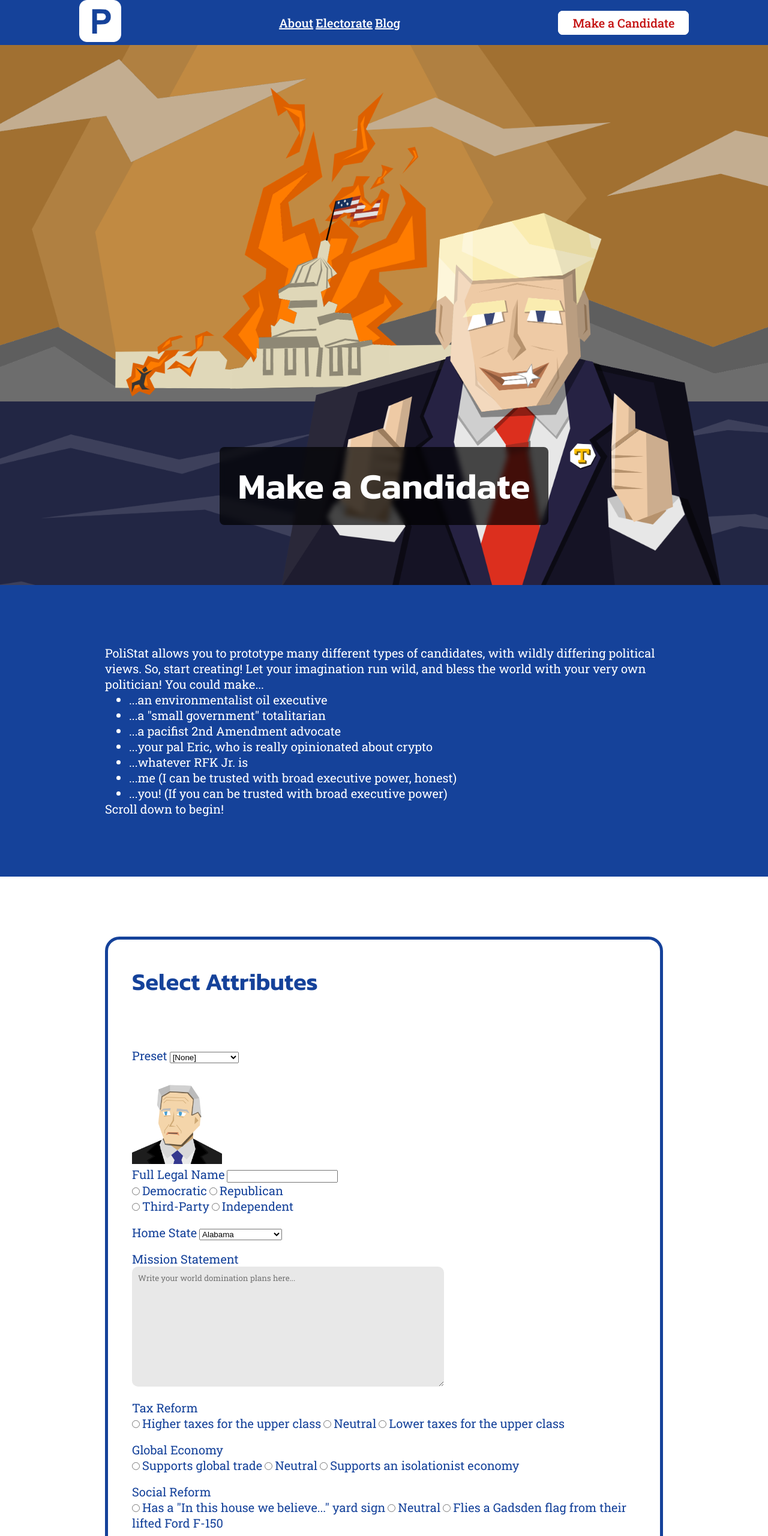
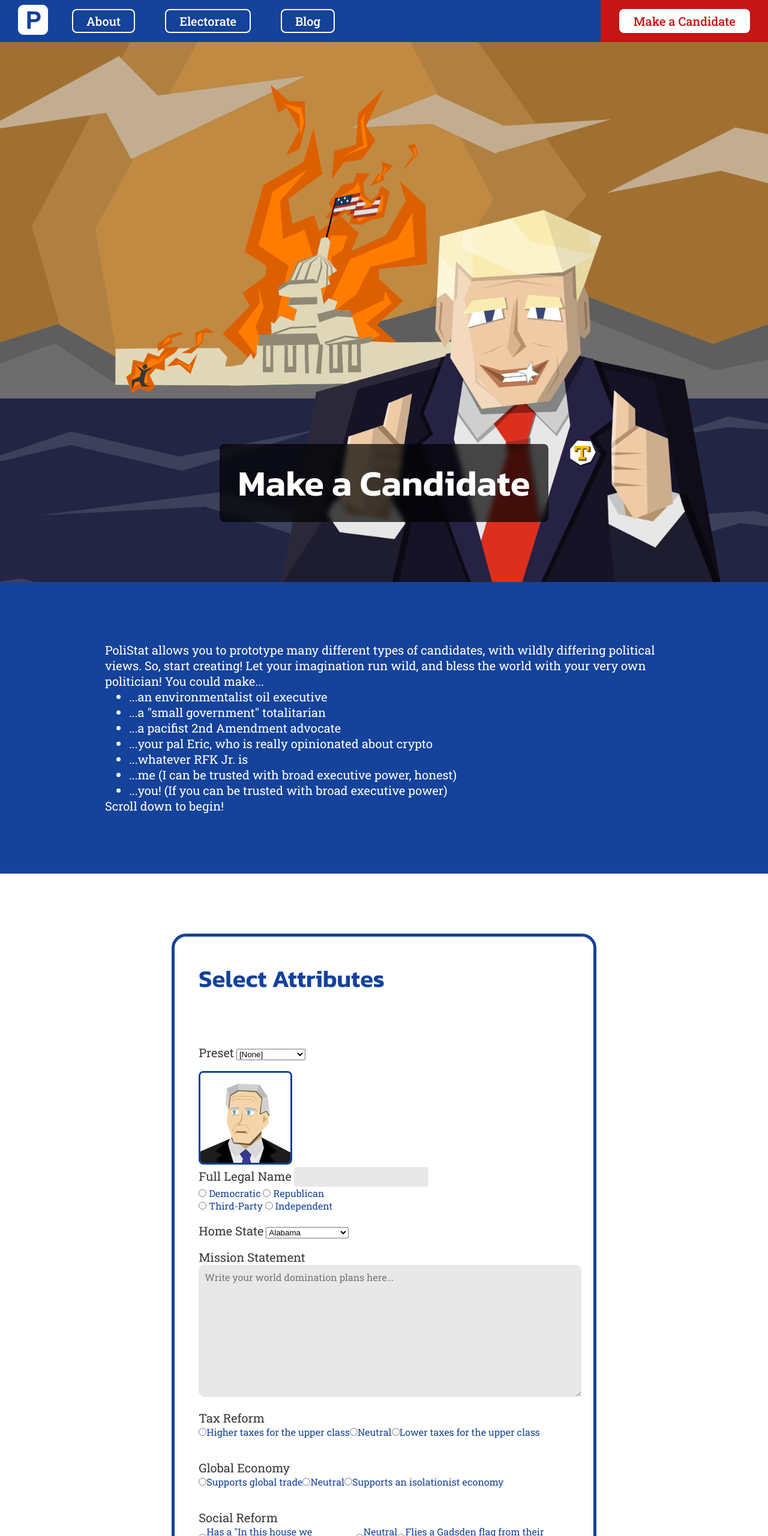
Before and after one commit to Caleb-Maggio/PoliStat, a plain HTML site: page make-a-candidate.html in a window 1280 px wide. Shown: the top 2560 px of the page at 60% size. Drawn offline with Linux system fonts and the light colour scheme.

Commit message:
Tweaked CSS and menubar

```diff
--- a/make-a-candidate.html
+++ b/make-a-candidate.html
@@ -17,15 +17,17 @@
 
         <header>
             <nav>
-                <div>
-                    <a href="index.html"><img src="images/polistat-logo.png" width=70 height=70 alt="A simple logo consisting of a letter p in a rounded square"></a>
+                <div id="menubar-logo-link">
+                    <a href="index.html">
+                        <img id="menubar-logo" src="images/polistat-logo.png" alt="A simple logo consisting of a letter p in a rounded square">
+                    </a>
                 </div>
-                <div>
+                    <div id="center-links">
                     <a class="link-blue" href="">About</a>
                     <a class="link-blue" href="">Electorate</a>
                     <a class="link-blue" href="scratchtest.html">Blog</a>
                 </div>
-                <div>
+                <div id="final-link">
                     <a class="special-link-red" href="make-a-candidate.html">Make a Candidate</a>
                 </div>
             </nav>
@@ -56,11 +58,11 @@
         </section>
 
         <section id="select-attributes" class="white-section">
-            <div>
+            <div id="attributes-form">
                 <h1>Select Attributes</h1>
 
                 <form id="candidate-creator">
-                    <label for="preset" id="preset">Preset</label>
+                    <label class="header-label" for="preset" id="preset">Preset</label>
                     <select name="preset" id="preset">
                         <option value="none">[None]</option>
                         <option value="joe-biden">Joe Biden</option>
@@ -74,10 +76,11 @@
                     </select>
                     <br><br>
 
-                    <img src="images/Vector-Biden.png" width=150 height=150 alt="An angular, vectorized characture of Joseph Biden, wistfully gazing off to his right side.">
+                    <img id="candidate-icon" src="images/Vector-Biden.png" width=150 height=150 alt="An angular,
+                     vectorized characture of Joseph Biden, wistfully gazing off to his right side.">
                     <br>
 
-                    <label for="full-legal-name">Full Legal Name</label>
+                    <label class="header-label" for="full-legal-name">Full Legal Name</label>
                     <input id="full-legal-name" type="text">
                     <br>
                     <input type="radio" name="party-select" id="democratic">
@@ -90,10 +93,9 @@
                     <input type="radio" name="party-select" id="independent">
                     <label for="independent">Independent</label>
 
-                    <br>
-                    <br>
+                    <br><br>
 
-                    <label for="home-state">Home State</label>
+                    <label class="header-label" for="home-state">Home State</label>
                     <select name="home-state" id="home-state">
                         <option value="alabama">Alabama</option>
                         <option value="alaska">Alaska</option>
@@ -148,70 +150,79 @@
                         <option value="wyoming">Wyoming</option>
                     </select>
 
+                    <br><br>
+
+                    <label class="header-label" for="mission-statement">Mission Statement</label>
                     <br>
-                    <br>
+                    <textarea placeholder="Write your world domination plans here..."></textarea>
 
-                    <label for="mission-statement">Mission Statement</label>
-                    <br>
-                    <textarea placeholder="Write your world domination plans here..." cols="60" rows="10"></textarea>
+                    <br><br>
 
-                    <br>
-                    <br>
-
-                    <label for="tax-reform">Tax Reform</label><br>
+                    <label class="header-label" for="tax-reform">Tax Reform</label><br>
+                    <div class="position-options">
                         <input type="radio" name="tax-reform" id="taxes-left">
                         <label for="taxes-left">Higher taxes for the upper class</label>
                         <input type="radio" name="tax-reform" id="taxes-neutral">
                         <label for="taxes-neutral">Neutral</label>
                         <input type="radio" name="tax-reform" id="taxes-right">
                         <label for="taxes-right">Lower taxes for the upper class</label>
+                    </div>
                     <br><br>
-                    <label for="global-economy">Global Economy</label><br>
+                    <label class="header-label" for="global-economy">Global Economy</label><br>
+                    <div class="position-options">
                         <input type="radio" name="global-economy" id="economy-left">
                         <label for="economy-left">Supports global trade</label>
                         <input type="radio" name="global-economy" id="economy-neutral">
                         <label for="economy-neutral">Neutral</label>
                         <input type="radio" name="global-economy" id="economy-right">
                         <label for="economy-right">Supports an isolationist economy</label>
+                    </div>
                     <br><br>
-                    <label for="social-reform">Social Reform</label><br>
+                    <label class="header-label" for="social-reform">Social Reform</label><br>
+                    <div class="position-options">
                         <input type="radio" name="social-reform" id="social-left">
                         <label for="social-left">Has a "In this house we believe..." yard sign</label>
                         <input type="radio" name="social-reform" id="social-neutral">
                         <label for="social-neutral">Neutral</label>
                         <input type="radio" name="social-reform" id="social-right">
                         <label for="social-right">Flies a Gadsden flag from their lifted Ford F-150</label>
+                    </div>
                     <br><br>
-                    <label for="federal-power">Federal Power</label><br>
+                    <label class="header-label" for="federal-power">Federal Power</label><br>
+                    <div class="position-options">
                         <input type="radio" name="federal-power" id="federal-left">
                         <label for="federal-left">Supports expanding the federal government</label>
                         <input type="radio" name="federal-power" id="federal-neutral">
                         <label for="federal-neutral">Neutral</label>
                         <input type="radio" name="federal-power" id="federal-right">
                         <label for="federal-right">Opposes expanding the federal government</label>
+                    </div>
                     <br><br>
-                    <label for="immigration">Immigration</label><br>
+                    <label class="header-label" for="immigration">Immigration</label><br>
+                    <div class="position-options">
                         <input type="radio" name="immigration" id="immigration-left">
                         <label for="immigration-left">Supports increased immigration</label>
                         <input type="radio" name="immigration" id="immigration-neutral">
                         <label for="immigration-neutral">Neutral</label>
                         <input type="radio" name="immigration" id="immigration-right">
                         <label for="immigration-right">Supports stricter immigration control</label>
+                    </div>
                     <br><br>
-                    <label for="environment">Environment</label><br>
+                    <label class="header-label" for="environment">Environment</label><br>
+                    <div class="position-options">
                         <input type="radio" name="environment" id="environment-left">
                         <label for="environment-left">Save the Trees</label>
                         <input type="radio" name="environment" id="environment-neutral">
                         <label for="environment-neutral">Neutral</label>
                         <input type="radio" name="environment" id="environment-right">
                         <label for="environment-right">Save the Oil Fields</label>
+                    </div>
 
+                    <br><br>
+
+                    <label class="header-label" for="personal-questions">If you had a billion dollars (assuming you don't already) what would you do?</label>
                     <br>
-                    <br>
-
-                    <label for="personal-questions">If you had a billion dollars (assuming you don't already) what would you do?</label>
-                    <br>
-                    <textarea placeholder="I would buy a puppy and maybe a Lockheed-Martin F-35" cols="60" rows="10"></textarea>
+                    <textarea placeholder="I would buy a puppy and maybe a Lockheed-Martin F-35"></textarea>
                 </form>
             </div>
         </section>
--- a/styles/style.css
+++ b/styles/style.css
@@ -37,7 +37,13 @@ label {
     color: #15429A;
     font-family: "Roboto Slab";
     font-weight: normal;
+    font-size: 16px;
+}
+
+.header-label {
+    color: #383838;
     font-size: 20px;
+    font-weight: 600px;
 }
 
 textarea {
@@ -45,19 +51,56 @@ textarea {
     border-style: none;
     border-radius: 10px;
     font-family: "Roboto Slab";
+    font-size: 16px;
     padding: 10px;
+}
+
+input[type=text] {
+    background-color: #e8e8e8;
+    border-style: none;
+    border-radius: 4px;
+    font-family: "Roboto Slab";
+    font-size: 16px;
+    padding: 6px;
 }
 
 /* sitewide layouts */
 
+/* subsection: menubar */
+
 header nav {
     background-color: #15429A;
     display: flex;
+    height: 70px;
 }
 
-header nav div {
-    margin: auto;
+#menubar-logo-link {
+    margin: 0px 30px 0px 30px;
+    display: flex;
+    align-items: center;
 }
+
+#menubar-logo {
+    width: 50px;
+}
+
+#center-links {
+    width: 100%;
+    display: flex;
+    justify-content: flex-start;
+    align-items: center;
+    gap: 30px;
+}
+
+#final-link {
+    width: 400px;
+    background-color: #c51515;
+    display: flex;
+    align-items: center;
+    justify-content: center;
+}
+
+/* other stuff */
 
 section {
     padding: 100px 175px;
@@ -73,6 +116,41 @@ section {
 
 .red-section {
     background-color: #c51515;
+}
+
+.link-blue {
+    padding: 5px 22px;
+    margin: 0px 10px;
+    border: 2px;
+    border-color: white;
+    border-style: solid;
+    border-radius: 8px;
+    color: white;
+    text-decoration-line: none;
+    transition: color 150ms linear, background-color 150ms linear;
+}
+
+.link-blue:hover {
+    background-color: white;
+    color: #15429A;
+    transition: color 150ms linear, background-color 150ms linear;
+}
+
+.special-link-blue {
+    background-color: white;
+    color: #15429A;
+    padding: 5px 22px;
+    border: 2px;
+    border-style: solid;
+    border-color: white;
+    border-radius: 8px;
+    text-decoration-line: none;
+    transition: color 150ms linear, background-color 150ms linear;
+}
+
+.special-link-blue:hover {
+    background-color: #15429A;
+    color: white;
 }
 
 .special-link-red {
@@ -120,7 +198,9 @@ footer {
     padding: 20px 30px;
 }
 
-#select-attributes div {
+#attributes-form {
+    width: 75%;
+    margin: auto;
     border: 5px;
     border-style: solid;
     border-color: #15429A;
@@ -131,12 +211,32 @@ footer {
     padding: 40px 40px;
 }
 
+.position-options {
+    display: flex;
+}
+
+#candidate-icon {
+    border: 3px;
+    border-style: solid;
+    border-color: #15429A;
+    border-radius: 8px;
+}
+
+#candidate-creator textarea {
+    width: 100%;
+    height: 200px;
+}
+
 /* specifiuc rules for results page */
 #result {
     background-color: white;
     width: 250px;
     height: 250px;
     border-radius: 50%;
+
+    display: flex;
+    align-items: center;
+    justify-content: center;
 }
 
 #result h1 {
@@ -148,6 +248,10 @@ footer {
     width: 250px;
     height: 250px;
     border-radius: 50%;
+
+    display: flex;
+    align-items: center;
+    justify-content: center;
 }
 
 #second-result h1 {
```
Also changed, not shown: results.html (+8 -6 lines). Lines whose indentation alone changed are shown as unchanged.
